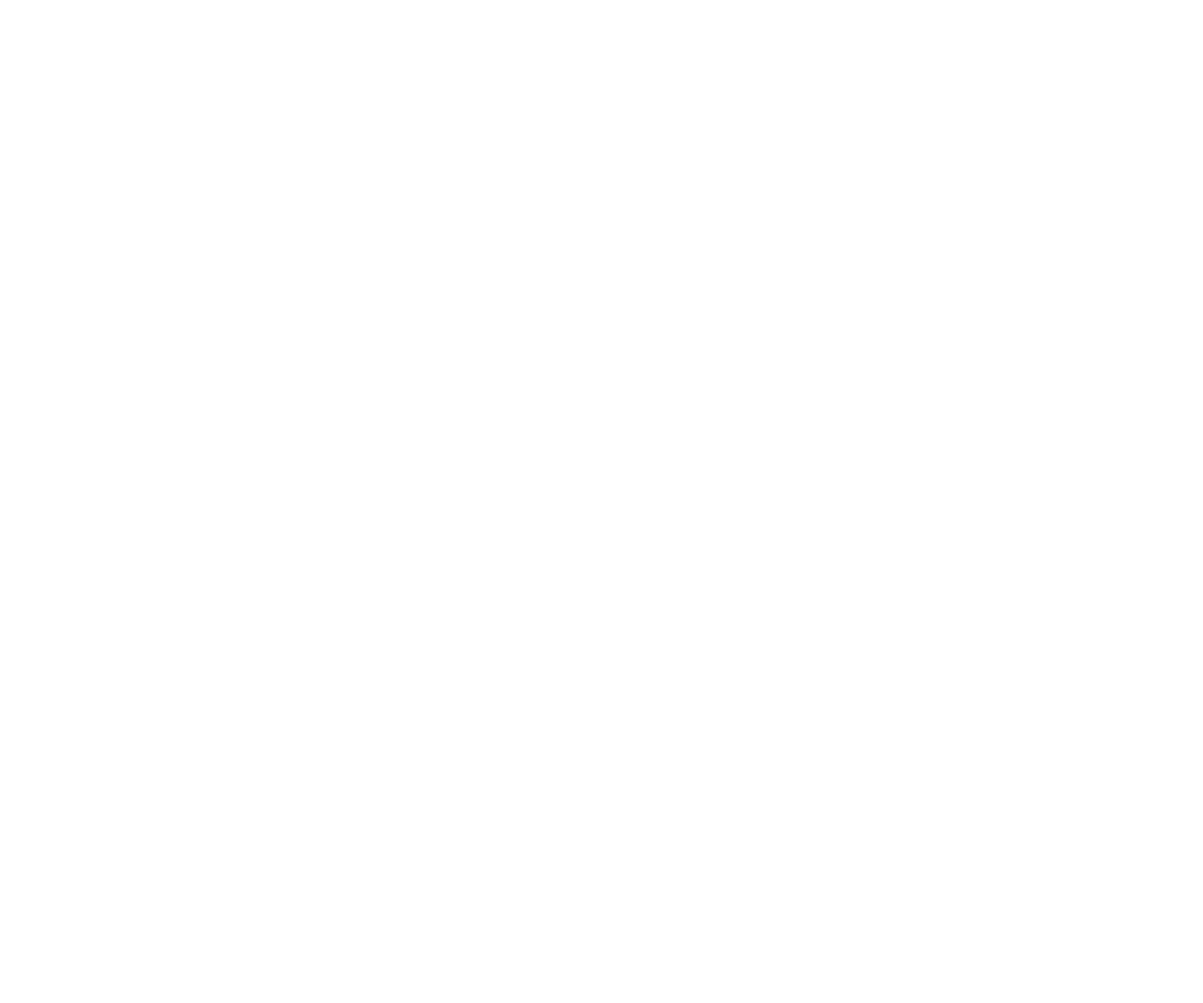
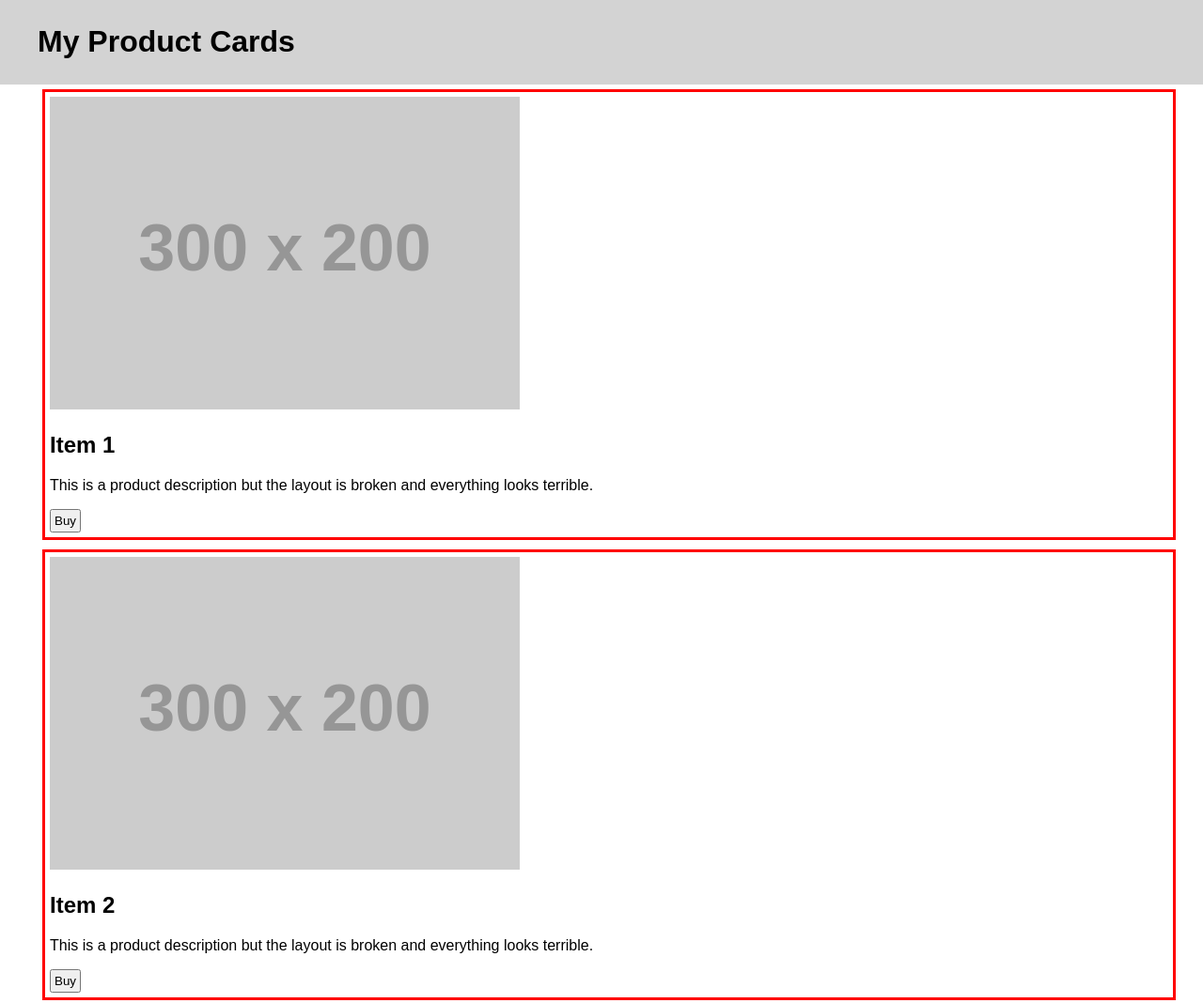
Before and after one commit to MariaGirones/css-layout-fix, a plain HTML site: page fixed-version/index.html in a window 1280 px wide. Shown: the top 1068 px of the page at 94% size. Before the commit the page ends 800 px from the top, so only its background shows below. Drawn offline with Linux system fonts and the light colour scheme; placeholder pictures from the web are drawn by us.

Commit message:
Containers made for every important section

```diff
--- a/fixed-version/index.html
+++ b/fixed-version/index.html
@@ -0,0 +1,49 @@
+<!DOCTYPE html>
+<html lang="en">
+<head>
+    <meta charset="UTF-8">
+    <meta name="viewport" content="width=device-width, initial-scale=1.0">
+    <title>Broken Layout</title>
+    <link rel="stylesheet" href="styles.css">
+</head>
+<body>
+
+    <header class="header">
+        <div class="container">
+              <h1>My Product Cards</h1>
+        </div>
+    </header>
+<main>
+    <div class="container">
+    <section class="cards">
+        <div class="card">
+            <img src="https://via.placeholder.com/300x200" alt="img">
+            <h2>Item 1</h2>
+            <p>This is a product description but the layout is broken and everything looks terrible.</p>
+            <button>Buy</button>
+        </div>
+
+        <div class="card">
+            <img src="https://via.placeholder.com/300x200" alt="img">
+            <h2>Item 2</h2>
+            <p>This is a product description but the layout is broken and everything looks terrible.</p>
+            <button>Buy</button>
+        </div>
+
+        <div class="card">
+            <img src="https://via.placeholder.com/300x200" alt="img">
+            <h2>Item 3</h2>
+            <p>This is a product description but the layout is broken and everything looks terrible.</p>
+            <button>Buy</button>
+        </div>
+    </section>
+</div>
+</main>
+    <footer class="footer">
+        <div class="container">
+              <p>Footer text here</p>
+        </div>
+    </footer>
+
+</body>
+</html>
--- a/fixed-version/styles.css
+++ b/fixed-version/styles.css
@@ -0,0 +1,51 @@
+body {
+    margin: 0;
+    font-family: Arial;
+}
+
+/* Header está desalineado */
+.header {
+    background: lightgray;
+    padding: 5px;
+    text-align: left;
+}
+
+/*containers agregados*/
+.container {
+    max-width: 1200px;
+    margin: 0 auto;
+    padding: 0 16px;
+}
+
+/* Grid mal hecho */
+.cards {
+    display: flex;
+    flex-direction: column; /* debería ser grid o flex row */
+    gap: 10px;
+    padding: 5px;
+}
+
+/* Las tarjetas no tienen tamaño ni spacing */
+.card {
+    border: 3px solid red;
+    padding: 5px;
+    width: 100%;
+}
+
+/* Imagen desbordada */
+.card img {
+    width: 500px; /* rompe todo */
+}
+
+/* Botón pegado al borde */
+button {
+    margin: 0;
+    padding: 3px;
+}
+
+/* Footer pegado al contenido y sin estilo */
+.footer {
+    background: lightgray;
+    padding: 3px;
+    text-align: center;
+}
```
Also changed, not shown: broken-version/index.html (+0 -1 lines).
